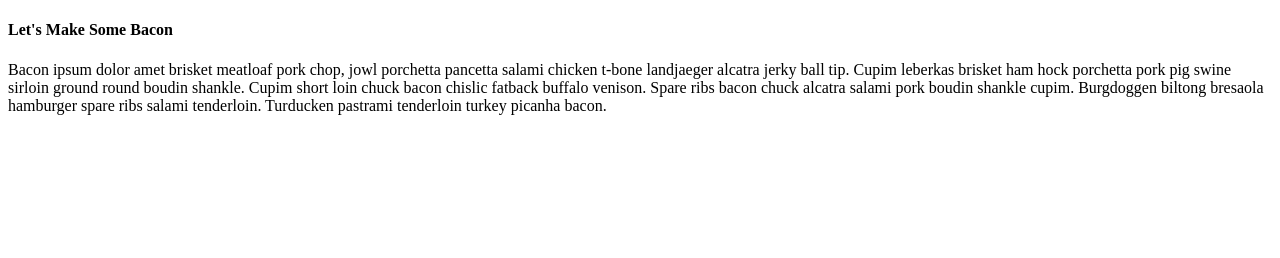
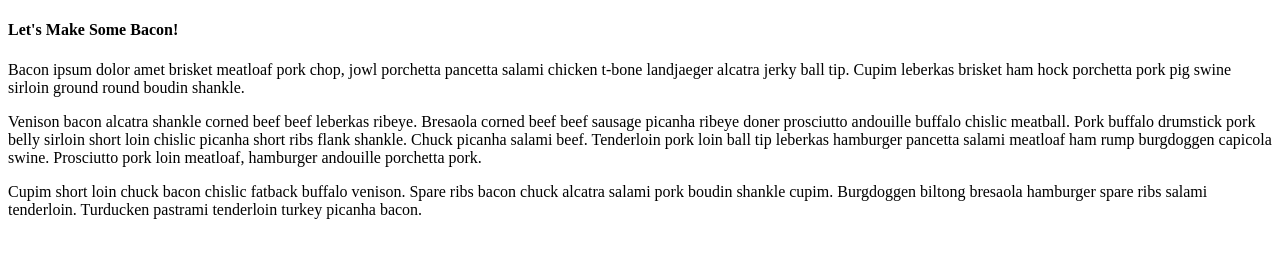
Before and after one commit to westonludeke/forked_test, a plain HTML site: page index.html in a window 1280 px wide. Drawn offline with Linux system fonts and the light colour scheme.

Commit message:
Updated HTML file

```diff
--- a/index.html
+++ b/index.html
@@ -5,9 +5,13 @@
 </head>
 <body>
 
-<h4>Let's Make Some Bacon</h4>
+<h4>Let's Make Some Bacon!</h4>
 
-Bacon ipsum dolor amet brisket meatloaf pork chop, jowl porchetta pancetta salami chicken t-bone landjaeger alcatra jerky ball tip. Cupim leberkas brisket ham hock porchetta pork pig swine sirloin ground round boudin shankle. Cupim short loin chuck bacon chislic fatback buffalo venison. Spare ribs bacon chuck alcatra salami pork boudin shankle cupim. Burgdoggen biltong bresaola hamburger spare ribs salami tenderloin. Turducken pastrami tenderloin turkey picanha bacon.
+<p>Bacon ipsum dolor amet brisket meatloaf pork chop, jowl porchetta pancetta salami chicken t-bone landjaeger alcatra jerky ball tip. Cupim leberkas brisket ham hock porchetta pork pig swine sirloin ground round boudin shankle.</p>
+
+<p>Venison bacon alcatra shankle corned beef beef leberkas ribeye. Bresaola corned beef beef sausage picanha ribeye doner prosciutto andouille buffalo chislic meatball. Pork buffalo drumstick pork belly sirloin short loin chislic picanha short ribs flank shankle. Chuck picanha salami beef. Tenderloin pork loin ball tip leberkas hamburger pancetta salami meatloaf ham rump burgdoggen capicola swine. Prosciutto pork loin meatloaf, hamburger andouille porchetta pork.</p>
+
+<p>Cupim short loin chuck bacon chislic fatback buffalo venison. Spare ribs bacon chuck alcatra salami pork boudin shankle cupim. Burgdoggen biltong bresaola hamburger spare ribs salami tenderloin. Turducken pastrami tenderloin turkey picanha bacon.</p>
 
 </body>
 </html>
```
